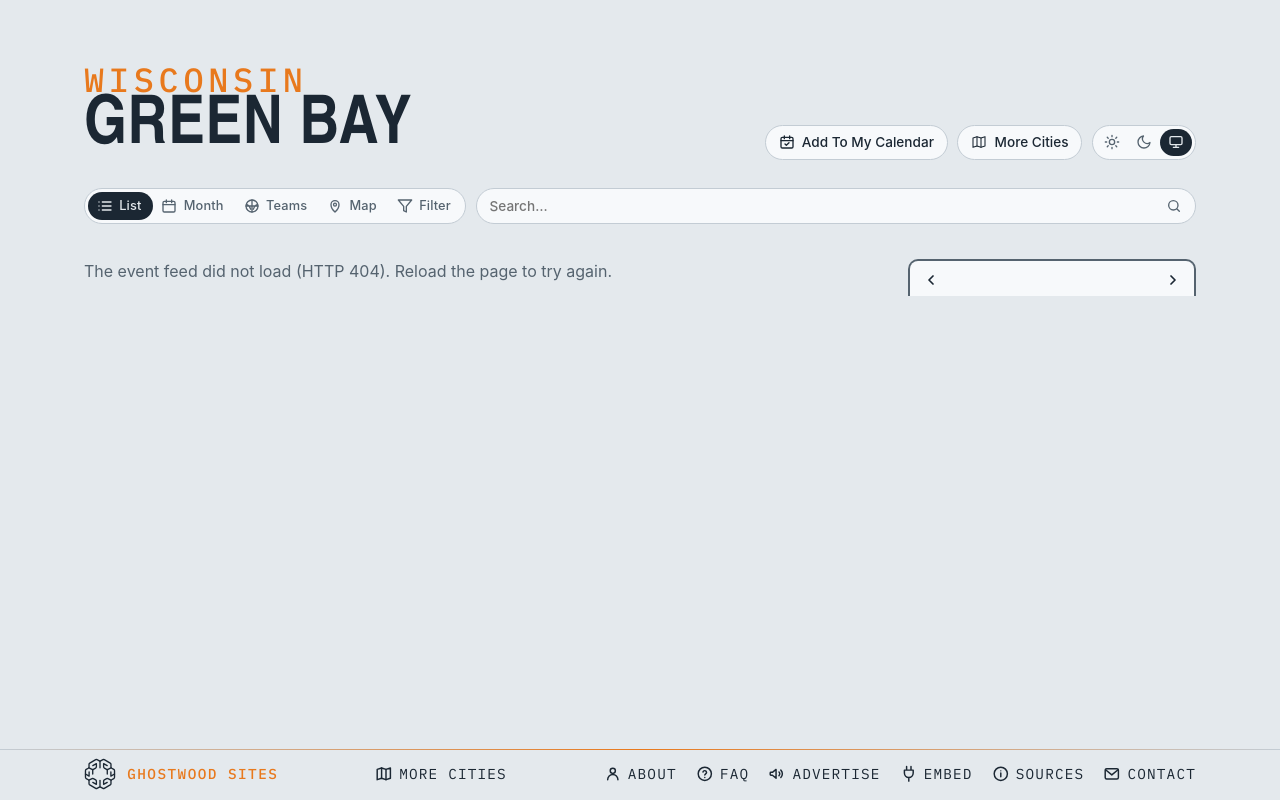
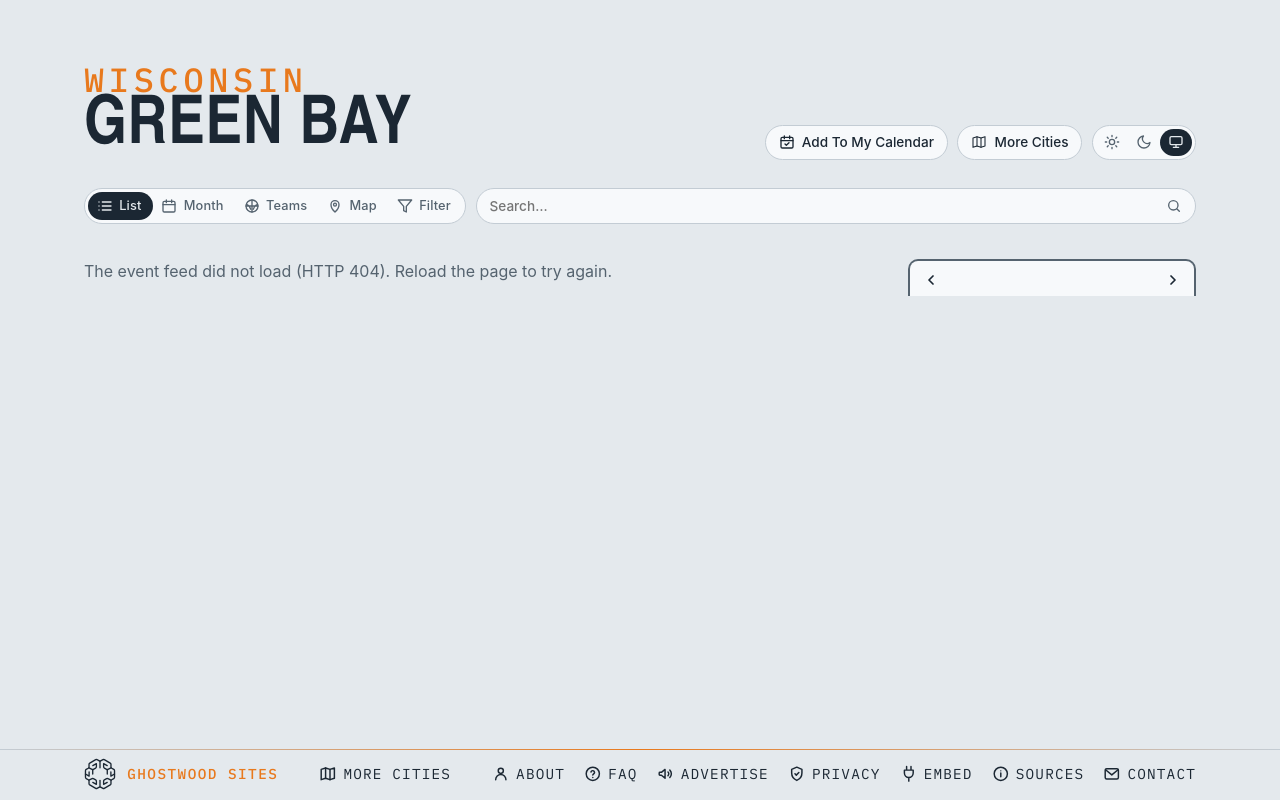
Before and after one commit to sfosdal/greenbay-events, a plain HTML site: page site/index.html in a window 1280 px wide. Drawn offline with Linux system fonts and the light colour scheme; no server answers; a web font is replaced by a local one.

Commit message:
Footer: a Privacy link to here.events/privacy/; About and FAQ name AdSense instead of "no ads that follow you"
Co-Authored-By: Claude Opus 5.5 <noreply@anthropic.com>
Claude-Session: https://claude.ai/code/session_01ATfweRQVwZNMdPa86kdUKN

```diff
--- a/site/index.html
+++ b/site/index.html
@@ -404,6 +404,10 @@
     <svg viewBox="0 0 24 24" fill="none" stroke="currentColor" stroke-width="2" stroke-linecap="round" stroke-linejoin="round" aria-hidden="true"><rect x="3" y="5" width="18" height="14" rx="2"/><path d="M3.5 6.5l8.5 7 8.5-7"/></svg>
     <span>Contact</span>
   </a>
+  <a class="foot-link" id="privacy" href="https://here.events/privacy/" title="Cookies, analytics and ads">
+    <svg viewBox="0 0 24 24" fill="none" stroke="currentColor" stroke-width="2" stroke-linecap="round" stroke-linejoin="round" aria-hidden="true"><path d="M12 3l7 3v5c0 4.5-3 8.3-7 10-4-1.7-7-5.5-7-10V6l7-3z"/><path d="M9.5 12l1.8 1.8 3.5-3.6"/></svg>
+    <span>Privacy</span>
+  </a>
   <details class="share" id="embed">
     <summary>
       <svg class="plug" viewBox="0 0 24 24" fill="none" stroke="currentColor" stroke-width="2" stroke-linecap="round" stroke-linejoin="round" aria-hidden="true"><path d="M9 2v5M15 2v5M6 7h12v4a6 6 0 0 1-12 0V7zM12 17v5"/></svg>
```
Also changed, not shown: site/about.html (+1 -1 lines), site/faq.html (+1 -1 lines).
